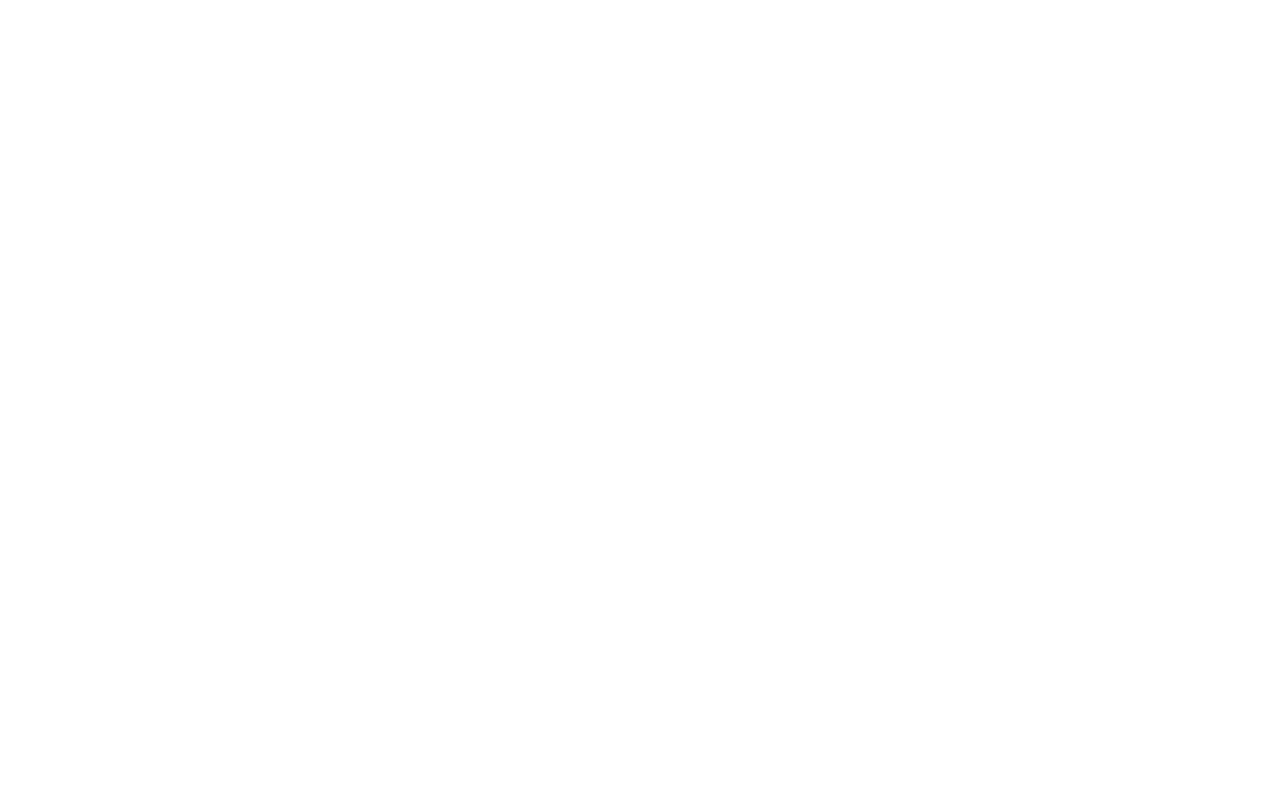
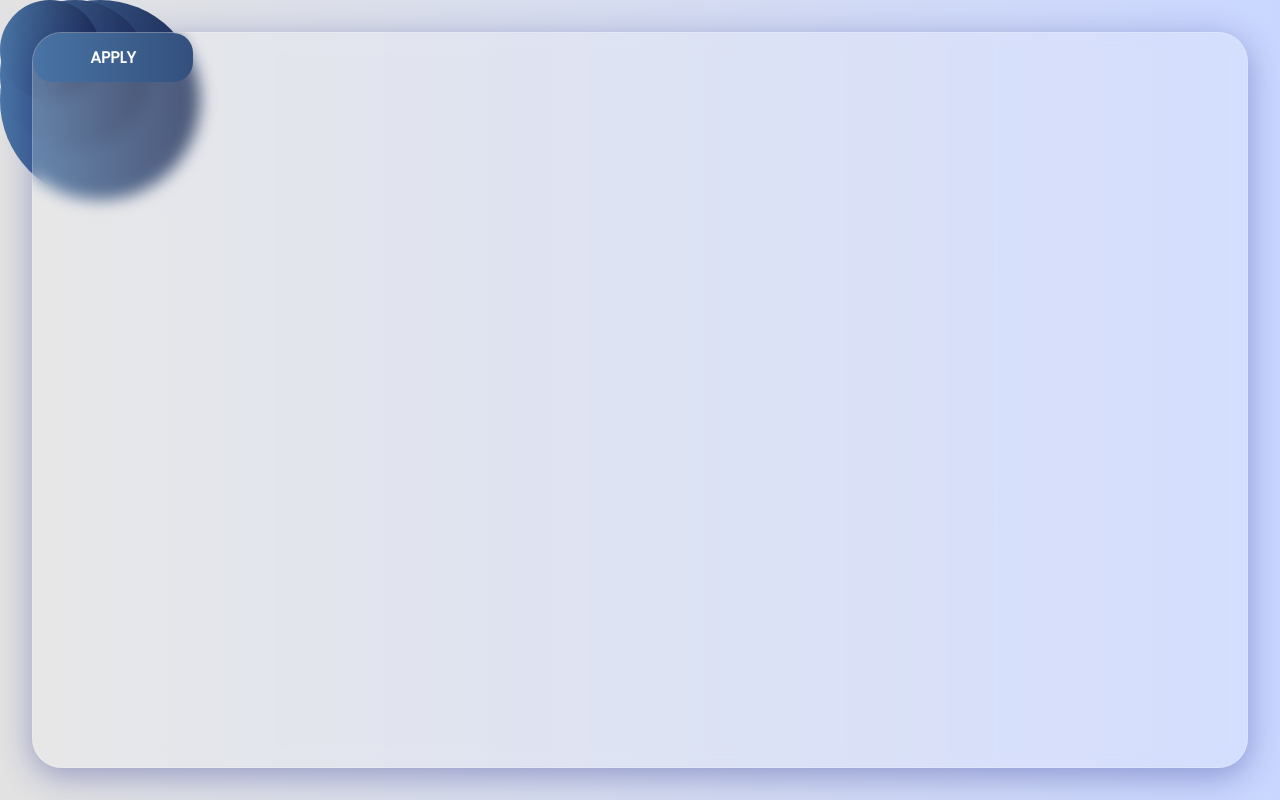
Before and after one commit to dmarcosc/competitions-front, a Vue app: page /dashboard in a window 1280 px wide. Built offline with nearby package versions, Linux system fonts and the light colour scheme.

Commit message:
dasboard first steps

```diff
--- a/src/App.vue
+++ b/src/App.vue
@@ -1,11 +1,30 @@
 <template>
   <div id="app">
+    <BlueBall v-if="login" big class="ball1" />
+    <BlueBall v-if="login" medium class="ball2" />
+    <BlueBall v-if="login" small class="ball3" />
     <router-view />
   </div>
 </template>
 
 <script>
+import BlueBall from '@/components/BlueBall.vue'
+
 export default {
-  name: 'App'
+  name: 'App',
+  components: {
+    BlueBall
+  },
+  data () {
+    return {
+      login: false
+    }
+  },
+  watch: {
+    $route () {
+      if (this.$router.currentRoute.name === 'Home') this.login = false
+      else this.login = true
+    }
+  }
 }
 </script>
--- a/src/assets/styles/main.scss
+++ b/src/assets/styles/main.scss
@@ -17,45 +17,3 @@
     box-sizing: border-box;
     font-family: "Poppins", sans-serif;
   }
-
-  .app-main-button {
-    width: 160px;
-    background-color: #4974a5;
-    background-size: 400% 400%;
-    background-position: 0 0;
-    background-image:
-    linear-gradient(to left, rgba(2,0,36,1) 0%, rgba(29,44,85,1) 0%, rgba(73,116,165,1) 100%);
-    border:none;
-    outline:none;
-    height: 49px;
-    border-radius: 15px;
-    color: #fff;
-    text-transform: uppercase;
-    font-weight: 600;
-    // margin: 10px 0;
-    cursor: pointer;
-    transition: all ease 1s;
-    text-align: center;
-  }
-  .app-main-button:hover {
-    background-position: 100% 50%;
-   background-image:
-   linear-gradient(to right, rgba(2,0,36,1) 0%, rgba(29,44,85,1) 0%, rgba(73,116,165,1) 100%);
- }
-
- .app-main-button.transparent {
-    margin: 0;
-    background: none;
-    border: 2px solid #444;
-    width: 130px;
-    height: 41px;
-    font-weight: 600;
-    font-size: 0.8rem;
-    color:#4974A5;
-    transition: 0.1s;
-}
- .transparent:hover{
-    width: 132px;
-    height: 43px;
-    transition: 0.1s;
-  }
--- a/src/components/BlueBall.vue
+++ b/src/components/BlueBall.vue
@@ -28,6 +28,7 @@ export default {
 <style lang="scss" scoped>
 .blue-ball{
   position: absolute;
+  z-index: 1;
   width: 200px;
   height: 200px;
   border-radius: 50%;
--- a/src/router/index.ts
+++ b/src/router/index.ts
@@ -9,6 +9,11 @@ const routes: Array<RouteConfig> = [
     path: '/',
     name: 'Home',
     component: Home
+  },
+  {
+    path: '/dashboard',
+    name: 'Dashboard',
+    component: () => import('../views/dashboard/Dashboard.vue')
   }
   // {
   //   path: '/finish',
--- /dev/null
+++ b/src/views/dashboard/Dashboard.vue
@@ -0,0 +1,49 @@
+<template>
+  <div class="dashboard">
+    <div class="dashboard-container">
+      <Button primary>
+        Apply
+      </Button>
+    </div>
+  </div>
+</template>
+
+<script>
+import Button from '@/components/Button.vue'
+
+export default {
+  name: 'Dashboard',
+  components: {
+    Button
+  }
+}
+</script>
+
+<style lang="scss" scoped>
+.dashboard{
+  z-index: 2;
+  max-width: 100%;
+  width: 100%;
+  background: #C9D6FF;
+  background: -webkit-linear-gradient(to right, #E2E2E2, #C9D6FF);
+  background: linear-gradient(to right, #E2E2E2, #C9D6FF);
+  height: 100vh;
+  overflow: hidden;
+  display:flex;
+  justify-content: center;
+  align-items: center;
+  padding: 2em;
+}
+.dashboard-container{
+  width: 100%;
+  height: 100%;
+  z-index: 5;
+  background: rgba( 255, 255, 255, 0.20 );
+  box-shadow: 0 8px 32px 0 rgba( 31, 38, 135, 0.37 );
+  backdrop-filter: blur( 8.0px );
+  -webkit-backdrop-filter: blur( 8.0px );
+  border-radius: 30px;
+  border: 1px solid rgba( 255, 255, 255, 0.18 );
+}
+
+</style>
--- a/src/views/login/LoginPage.vue
+++ b/src/views/login/LoginPage.vue
@@ -6,7 +6,7 @@
         <BlueBall medium class="ball2" />
         <BlueBall small class="ball3" />
         <div class="signin-signup">
-          <form action="#" class="sign-in-form">
+          <form class="sign-in-form" @click.prevent>
             <h2 class="title">
               Login
             </h2>
@@ -41,7 +41,7 @@
               </a>
             </div>
           </form>
-          <form action="#" class="sign-up-form">
+          <form class="sign-up-form" @click.prevent>
             <h2 class="title">
               Register
             </h2>
@@ -119,6 +119,7 @@
 <script>
 import Button from '@/components/Button.vue'
 import BlueBall from '@/components/BlueBall.vue'
+
 export default {
   name: 'LoginPage',
   components: {
@@ -132,7 +133,7 @@ export default {
   },
   methods: {
     onContinue () {
-      console.log('logged')
+      this.$router.push('/dashboard')
     }
   }
 }
@@ -294,7 +295,7 @@ form.sign-in-form {
   position: relative;
   overflow: hidden;
   &:active{
-        transform: scale(1.1);
+        transform: scale(1.12);
       }
   &:after {
     content: '';
```
